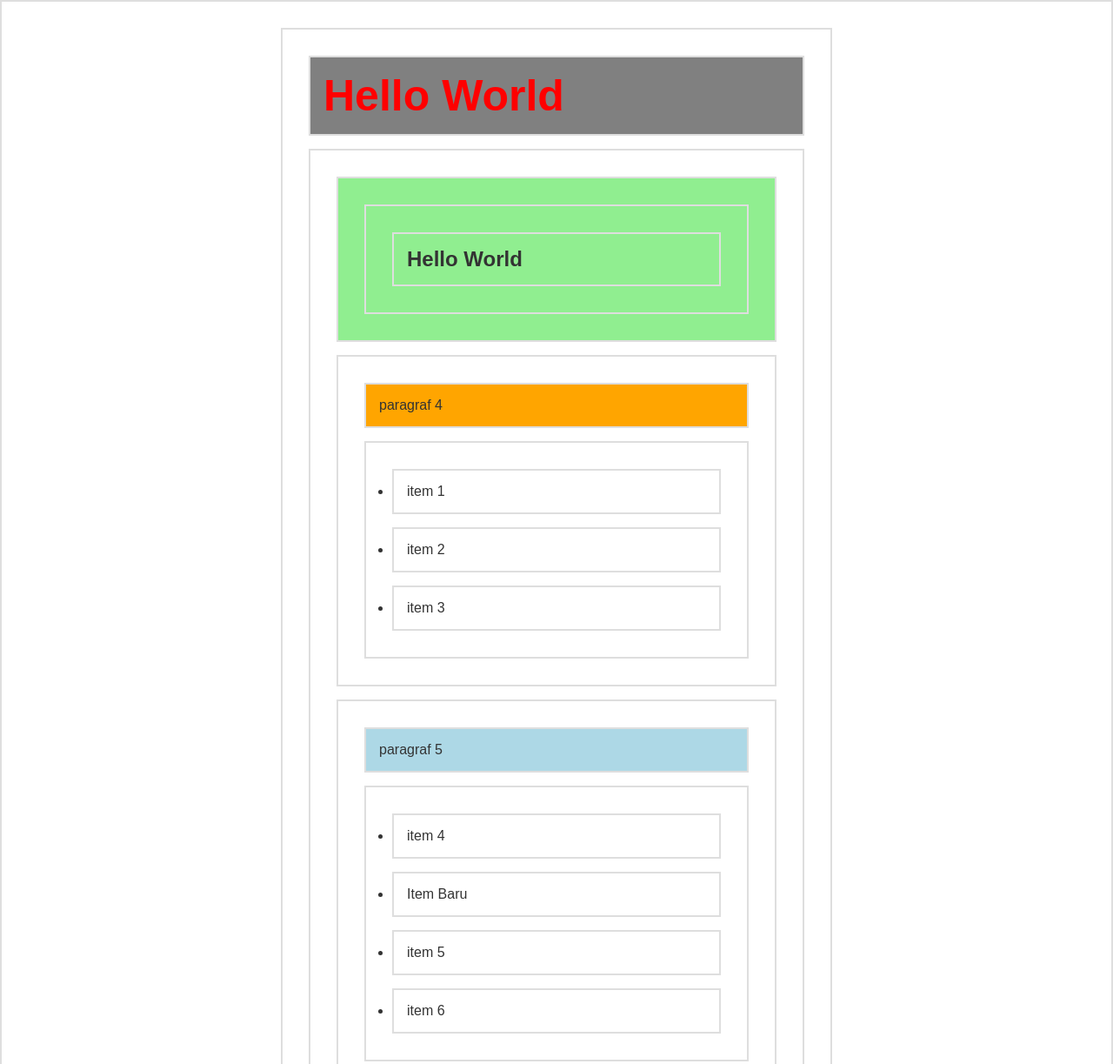
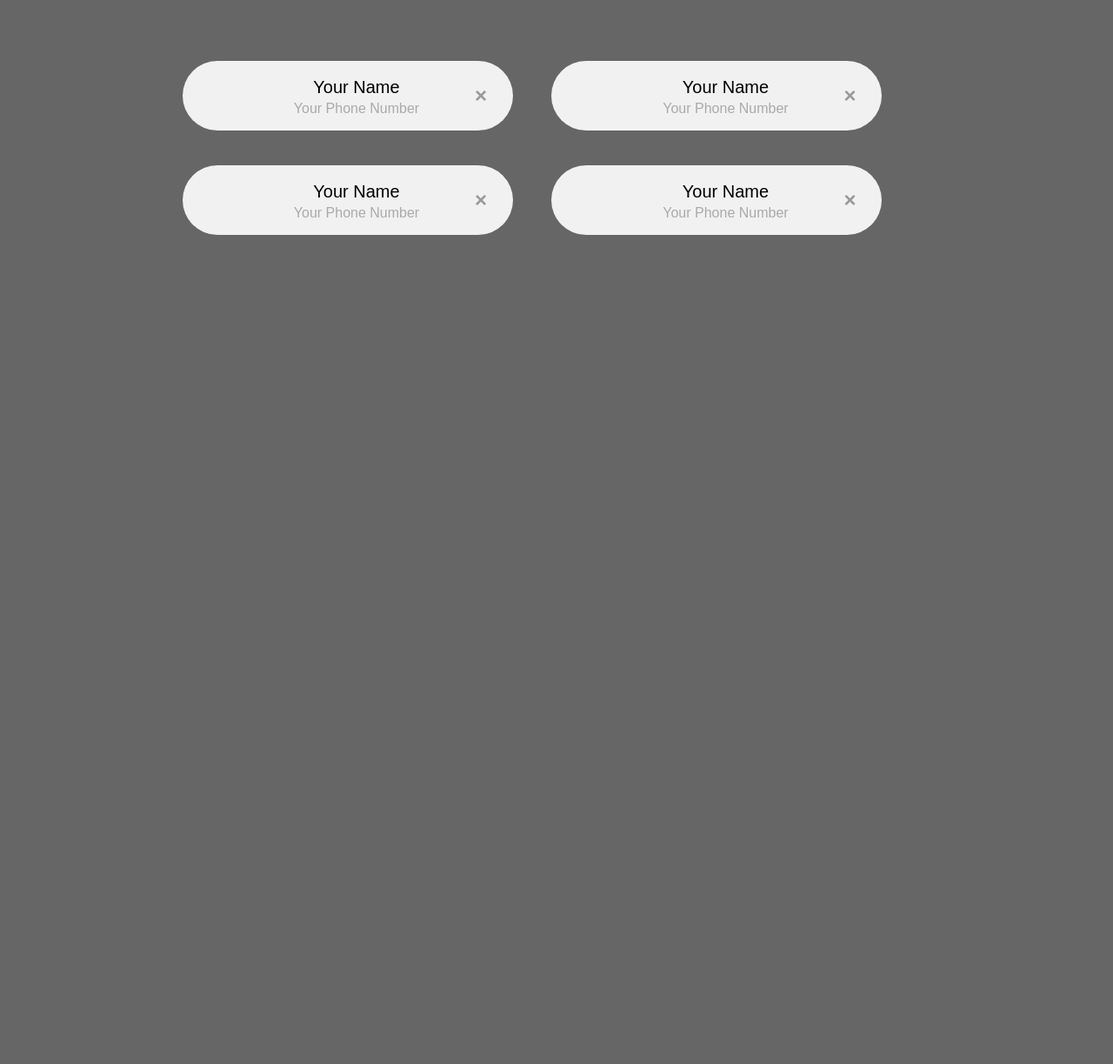
Before and after one commit to daudhiyaa/js-dom, a plain HTML site: page index.html in a window 1280 px wide. Shown: the top 1223 px of the page at 87% size. After the commit the page ends 800 px from the top, so only its background shows below. Drawn offline with Linux system fonts and the light colour scheme.

Commit message:
feat: video #10 done

```diff
--- a/index.html
+++ b/index.html
@@ -1,57 +1,104 @@
 <!DOCTYPE html>
-<html lang="en">
+<html>
   <head>
-    <meta charset="UTF-8" />
-    <title>Dom Selection</title>
+    <title>DOM Traversal</title>
     <style>
-      * {
-        border: 2px solid #dedede;
-        padding: 15px;
-        margin: 15px;
+      body {
+        margin: 50px;
+        font-family: arial;
+        background-color: #666;
       }
-      html {
-        margin: 0;
-        padding: 0;
+
+      .container {
+        width: 900px;
+        margin: auto;
       }
-      body {
-        max-width: 600px;
-        margin: 30px auto;
-        font-family: sans-serif;
-        color: #333;
+
+      .card {
+        display: inline-block;
+        width: 220px;
+        padding: 0 80px;
+        height: 80px;
+        font-size: 16px;
+        line-height: 80px;
+        border-radius: 40px;
+        background-color: #f1f1f1;
+        margin: 20px;
+        position: relative;
+        text-align: center;
+      }
+
+      .card img {
+        float: left;
+        margin: 0 10px 0 -80px;
+        height: 80px;
+        width: 80px;
+        border-radius: 50%;
+        position: relative;
+      }
+
+      .card .nama,
+      .card .telp {
+        display: block;
+        line-height: 20px;
+        padding: 0 5px;
+      }
+
+      .card .nama {
+        margin-left: 20px;
+        margin-top: 20px;
+        font-size: 20px;
+      }
+
+      .card .telp {
+        margin-left: 20px;
+        margin-top: 5px;
+        font-size: 16px;
+        color: #aaa;
+      }
+
+      .card .close {
+        font-size: 24px;
+        font-weight: bold;
+        color: #999;
+        position: absolute;
+        top: 0;
+        right: 30px;
+        cursor: pointer;
+      }
+
+      .card:hover .close {
+        color: red;
       }
     </style>
   </head>
   <body>
-    <h1 id="judul">Hello World</h1>
-    <div id="container">
-      <section id="a">
-        <p class="p1">paragraf 1</p>
-        <a href="http://instagram.com/sandhikagalih"
-          >Instagram Sandhika Galih</a
-        >
-        <p class="p2">paragraf 2</p>
-        <p class="p3">paragraf 3</p>
-      </section>
+    <div class="container">
+      <div class="card">
+        <span class="nama">Your Name</span>
+        <span class="telp">Your Phone Number</span>
+        <span class="close">×</span>
+      </div>
 
-      <section id="b">
-        <p>paragraf 4</p>
-        <ul>
-          <li>item 1</li>
-          <li>item 2</li>
-          <li>item 3</li>
-        </ul>
-      </section>
+      <div class="card">
+        <span class="nama">Your Name</span>
+        <span class="telp">Your Phone Number</span>
+        <span class="close">×</span>
+      </div>
 
-      <section id="c">
-        <p>paragraf 5</p>
-        <ul>
-          <li>item 4</li>
-          <li>item 5</li>
-          <li>item 6</li>
-        </ul>
-      </section>
+      <div class="card">
+        <span class="nama">Your Name</span>
+        <span class="telp">Your Phone Number</span>
+        <span class="close">×</span>
+      </div>
+
+      <div class="card">
+        <span class="nama">Your Name</span>
+        <span class="telp">Your Phone Number</span>
+        <span class="close">×</span>
+      </div>
     </div>
 
-    <script src="main.js"></script>
+    <script src="script.js"></script>
   </body>
 </html>
--- a/main.js
+++ /dev/null
@@ -1,90 +0,0 @@
-/*
-=======================
-==== DOM SELECTION ====
-=======================
-*/
-
-/* getElementById */
-const judul = document.getElementById("judul");
-judul.style.color = "red";
-judul.style.backgroundColor = "grey";
-
-/* getElementsByTagName */
-const p = document.getElementsByTagName("p");
-for (let i = 0; i < p.length; i++) {
-  p[i].style.backgroundColor = "lightblue";
-}
-
-const h1 = document.getElementsByTagName("h1")[0];
-h1.style.fontSize = "50px";
-
-/* getElementsByClassName */
-const p1 = document.getElementsByClassName("p1");
-p1[0].innerHTML = "Ini diubah dari javascript";
-
-/* querySelector */
-const p4 = document.querySelector("#b p");
-
-/* querySelectorAll */
-const pAll = document.querySelectorAll("p");
-
-// example
-const sectionB = document.getElementById("b");
-const paragraph4 = sectionB.querySelector("p");
-paragraph4.style.backgroundColor = "orange";
-
-/*
-==========================
-==== DOM MANIPULATION ====
-==========================
-*/
-
-/* ELEMENT MANIPULATION */
-
-// innerHTML & style.<property>
-const sectionA = document.querySelector("section#a");
-sectionA.innerHTML = "<div><h1>Hello World</h1></div>";
-sectionA.style.backgroundColor = "lightgreen";
-
-// <method>Attribute
-sectionA.setAttribute("attributeKey", "attributeValue");
-sectionA.getAttribute("attributeKey");
-sectionA.removeAttribute("attributeKey");
-
-// classList.<method>
-sectionA.classList.add("className");
-sectionA.classList.remove("className");
-sectionA.classList.toggle("className"); // if exist, remove, if not, add
-sectionA.classList.item(0); // check by index
-sectionA.classList.contains("className"); // return true or false
-sectionA.classList.replace("oldClassName", "newClassName");
-
-/* NODE MANIPULATION */
-
-// create new element
-const newParagraph = document.createElement("p");
-const newParagraphText = document.createTextNode("Paragraf Baru");
-
-// append text to element
-newParagraph.appendChild(newParagraphText);
-
-// append element to parent
-const sectionC = document.getElementById("c");
-sectionC.appendChild(newParagraph);
-
-const newList = document.createElement("li");
-const newListText = document.createTextNode("Item Baru");
-newList.appendChild(newListText);
-
-const ul = document.querySelector("section#c ul");
-const li2 = ul.querySelector("li:nth-child(2)");
-
-// insert a node before a node
-ul.insertBefore(newList, li2);
-
-// remove child node
-const a = document.getElementsByTagName("a")[0];
-sectionA.removeChild(a);
-
-// replace child node
-sectionA.replaceChild(newNode, oldNode);
--- /dev/null
+++ b/script.js
@@ -0,0 +1,6 @@
+const close = document.querySelectorAll(".close");
+close.forEach((e) => {
+  e.addEventListener("click", function (e) {
+    e.target.parentElement.style.display = "none";
+  });
+});
```
Also changed, not shown: events.js (deleted, +0 -33 lines).
